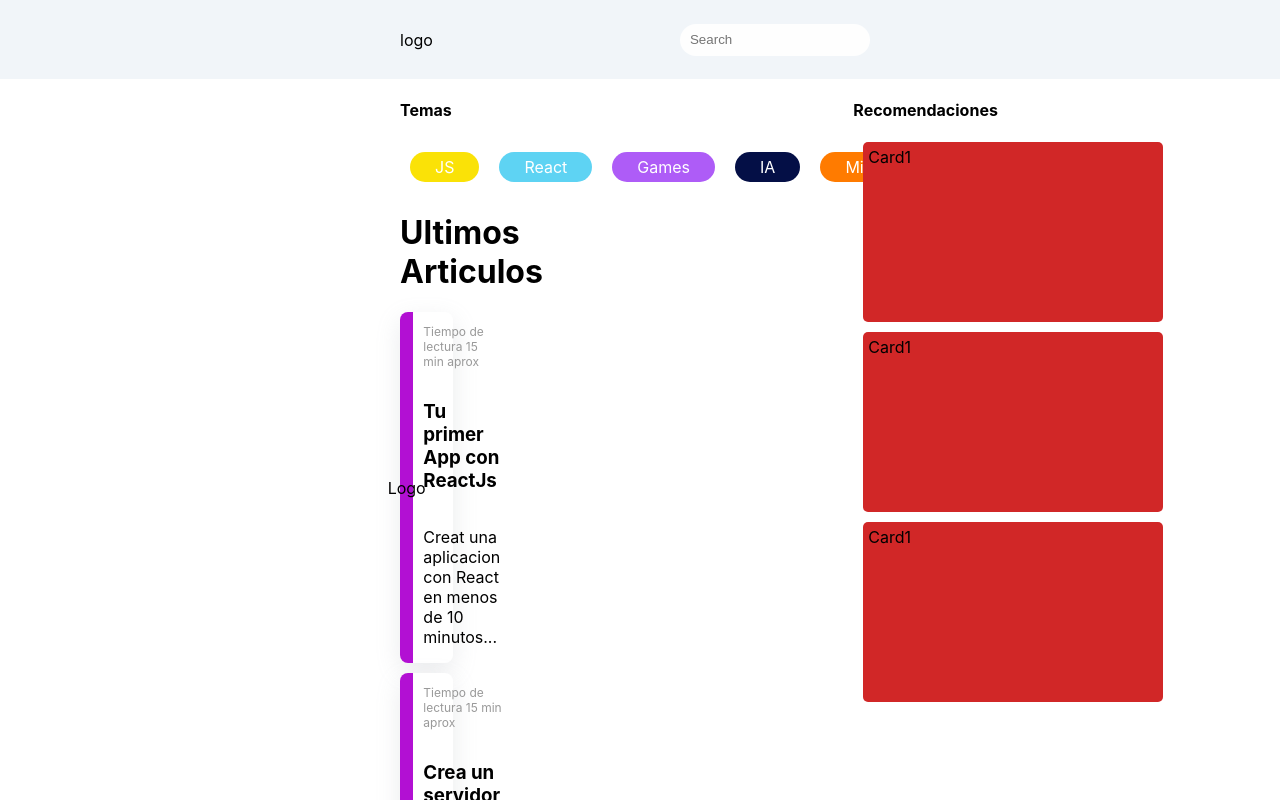
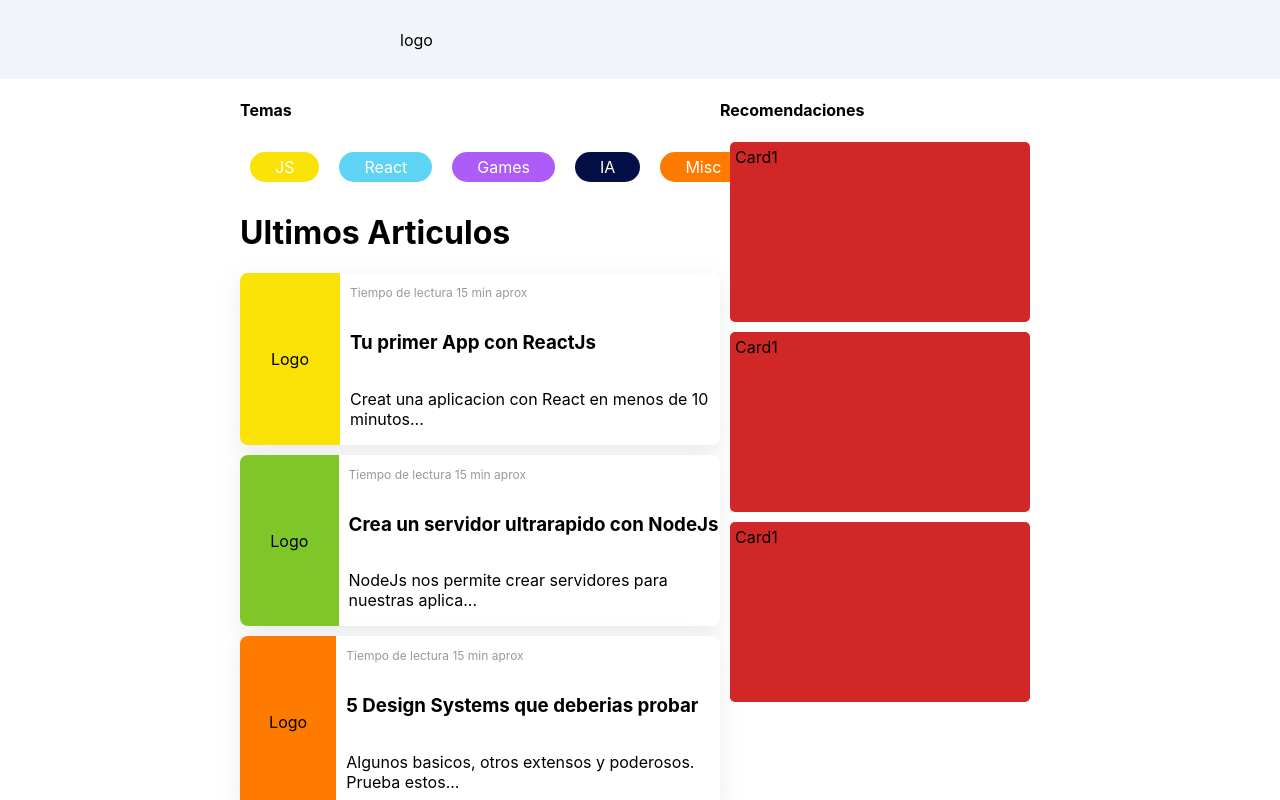
Before and after one commit to lucasangelino/maidan, a Next.js app: page / in a window 1280 px wide. Shown: the top 800 px of the page. Built offline with nearby package versions, Linux system fonts and the light colour scheme.

Commit message:
MAI color for articles topic

```diff
--- a/components/core/layout/layout.module.css
+++ b/components/core/layout/layout.module.css
@@ -3,12 +3,12 @@
   margin: 0 auto;
   padding: 0;
   display: grid;
-  grid-template-columns: 1fr 1fr 1fr;
+  grid-template-columns: 1fr 1fr 1fr 1fr 1fr;
   grid-template-rows: auto;
   grid-template-areas:
-    "header header header"
-    "content content sidebar"
-    "footer footer footer";
+    "header header header header header"
+    ". content content sidebar ."
+    "footer footer footer footer footer";
 }
 
 .navbar {
@@ -21,11 +21,14 @@
 
 .sidebar {
   grid-area: sidebar;
+  margin: 0 auto;
 }
 
 .content {
   grid-area: content;
+  /* place content center */
+  margin: 0 auto;
   height: 100%;
-  padding: 0 400px;
+  padding: 0;
   width: 100%;
 }
--- a/components/core/navbar/index.js
+++ b/components/core/navbar/index.js
@@ -7,8 +7,8 @@ export default function Navbar() {
     <div className={navbar}>
       <div>logo</div>
       <div className={actions}>
-        <input className={searchbox} type="text" placeholder="Search" />
-        <div className={socialmedia}></div>
+        {/* <input className={searchbox} type="text" placeholder="Search" /> */}
+        {/* <div className={socialmedia}></div> */}
       </div>
     </div>
   );
--- a/components/ui/articles/Article.js
+++ b/components/ui/articles/Article.js
@@ -1,9 +1,11 @@
 import styles from "./article.module.css";
-export default function Article({ title, content, readTime }) {
+export default function Article({ title, content, readTime, topic }) {
   const { article, readtime, logo, article_content } = styles;
   return (
     <div className={article}>
-      <div className={logo}>Logo</div>
+      <div className={logo} style={{ backgroundColor: topic }}>
+        Logo
+      </div>
       <div className={article_content}>
         <p className={readtime}>Tiempo de lectura {readTime} aprox</p>
         <h3>{title}</h3>
--- a/components/ui/articles/article.module.css
+++ b/components/ui/articles/article.module.css
@@ -21,7 +21,7 @@
   align-items: center;
   justify-content: center;
   width: 25%;
-  background: rgb(178, 16, 211);
+  max-width: 100px;
   border-bottom-left-radius: 8px;
   border-top-left-radius: 8px;
 }
--- a/components/ui/articles/index.js
+++ b/components/ui/articles/index.js
@@ -9,6 +9,7 @@ export default function Articles({ articles }) {
           title={article.title}
           content={article.content}
           readTime={article.readTime}
+          topic={article.topic}
         />
       ))}
     </div>
--- a/pages/index.js
+++ b/pages/index.js
@@ -38,24 +38,28 @@ const articles = [
     title: "Tu primer App con ReactJs",
     content: "Creat una aplicacion con React en menos de 10 minutos...",
     readTime: "15 min",
+    topic: "#fae207",
   },
   {
     id: 1,
     title: "Crea un servidor ultrarapido con NodeJs",
     content: "NodeJs nos permite crear servidores para nuestras aplica...",
     readTime: "15 min",
+    topic: "#7FC728",
   },
   {
     id: 1,
     title: "5 Design Systems que deberias probar",
     content: "Algunos basicos, otros extensos y poderosos. Prueba estos...",
     readTime: "15 min",
+    topic: "#ff7b00",
   },
   {
     id: 1,
     title: "React - create-react-app vs webpack app",
     content: "Pros y contras de crear apps con create-react-app vs webp...",
     readTime: "15 min",
+    topic: "#fae207",
   },
   {
     id: 1,
@@ -63,6 +67,7 @@ const articles = [
     content:
       "Un juego que esconde secretos del universo. El juego de 0 jugadores",
     readTime: "20 min",
+    topic: "#AE5CF7",
   },
   {
     id: 1,
@@ -70,6 +75,7 @@ const articles = [
     content:
       "¿Inteligencia Artificial que programa? Skynet? Robots haciendo Robots?",
     readTime: "15 min",
+    topic: "#040F46",
   },
 ];
 
```
